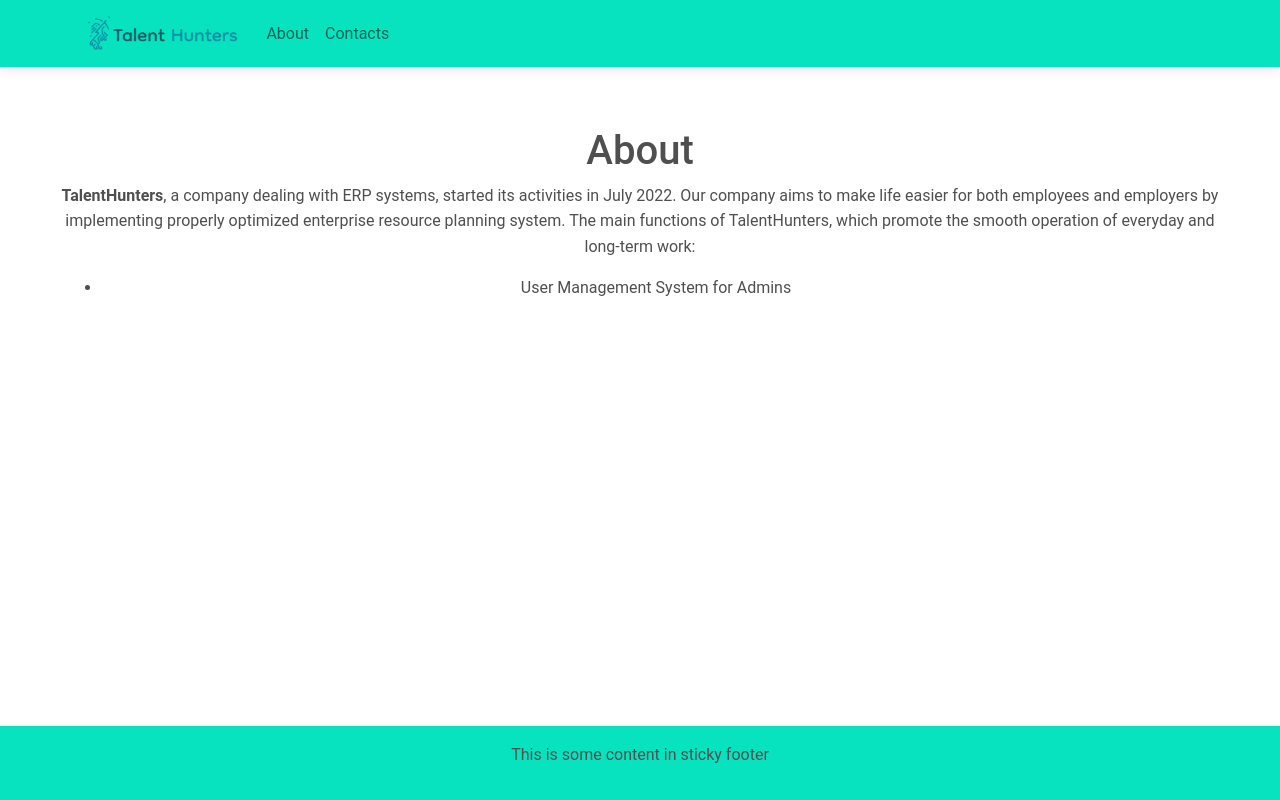
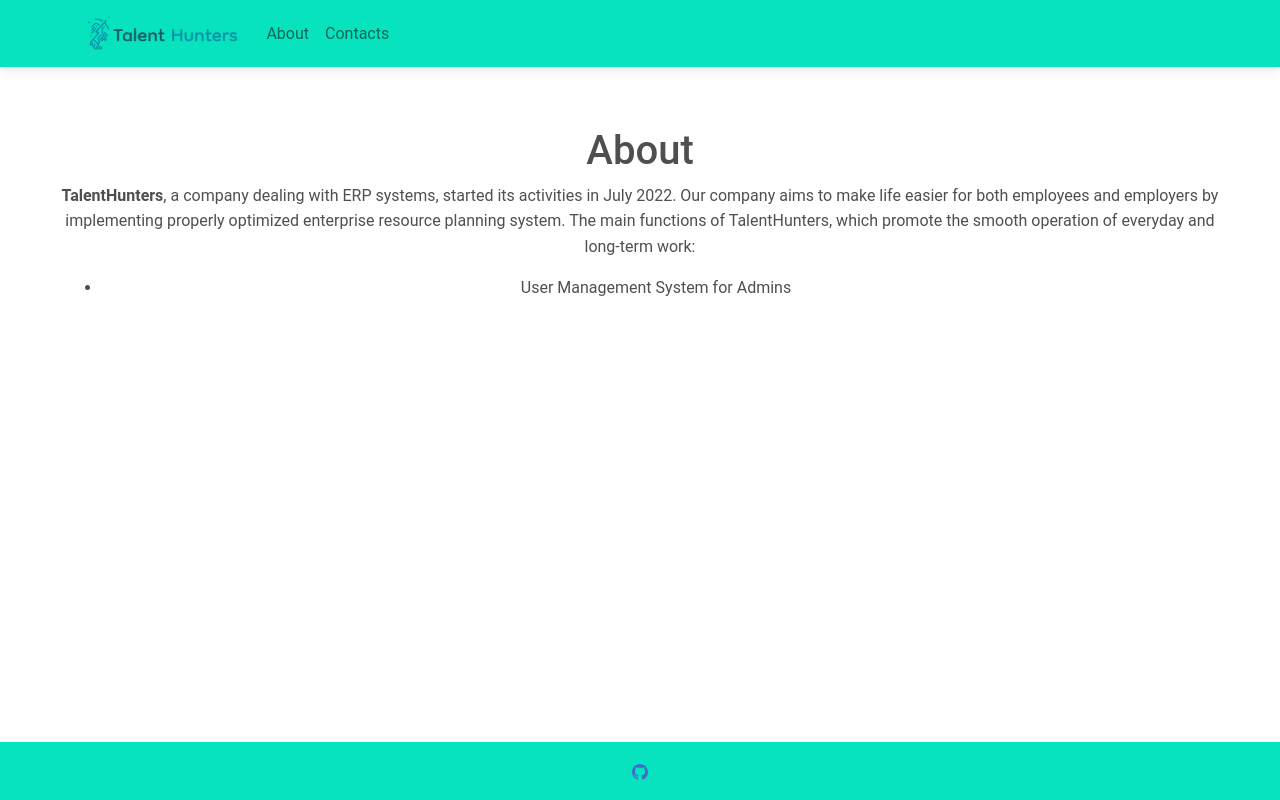
Before and after one commit to DevonCarswell/Talenthunters, a React (Create React App) app in the folder TalentHunters/frontend/: page /about in a window 1280 px wide. Built offline with nearby package versions, Linux system fonts and the light colour scheme.

Commit message:
rename functions to camelcase in frontend add icon to footer

```diff
--- a/TalentHunters/frontend/package.json
+++ b/TalentHunters/frontend/package.json
@@ -12,6 +12,7 @@
     "react": "^18.2.0",
     "react-bootstrap": "^2.7.0",
     "react-dom": "^18.2.0",
+    "react-icons": "^4.7.1",
     "react-router-dom": "^6.7.0",
     "react-scripts": "5.0.1",
     "web-vitals": "^2.1.4"
--- a/TalentHunters/frontend/src/App.css
+++ b/TalentHunters/frontend/src/App.css
@@ -75,6 +75,7 @@ div {
 }
 
 .footer{
+    display: flex;
     margin-top: 1rem;
     padding: 1rem;
     background-color:rgb(7, 227, 190);
--- a/TalentHunters/frontend/src/components/Footer.jsx
+++ b/TalentHunters/frontend/src/components/Footer.jsx
@@ -1,15 +1,13 @@
 import React from "react";
-// import {
-//     MDBFooter,
-//     MDBContainer,
-//     MDBIcon,
-//     MDBBtn
-// } from 'mdb-react-ui-kit';
+import { GoMarkGithub } from "react-icons/go";
+import { MdOutgoingMail } from "react-icons/md";
 
 const Footer = () => {
   return (
     <div className="footer">
-      <p>This is some content in sticky footer</p>
+      <a target="_blank" href="https://github.com/DevonCarswell">
+        <GoMarkGithub />
+      </a>
     </div>
   );
 };
--- a/TalentHunters/frontend/src/components/Table.jsx
+++ b/TalentHunters/frontend/src/components/Table.jsx
@@ -26,6 +26,8 @@ const Table = ({ data }) => {
     setOrderBy(header);
   };
 
+  console.log(data);
+
   return (
     <>
       {data.length ? (
@@ -43,9 +45,16 @@ const Table = ({ data }) => {
           <tbody>
             {tableData.map((tdata, index) => (
               <tr key={index}>
-                {Object.values(tdata).map((val, i) => (
-                  <td key={i}>{val}</td>
-                ))}
+                {Object.values(tdata).map((val, i) => {
+                  if (Object.prototype.toString.call(val) === "[object Date]") {
+                    return (
+                      <td key={i}>
+                        {new Date(val).toLocaleDateString("en-gb")}
+                      </td>
+                    );
+                  }
+                  return <td key={i}>{val}</td>;
+                })}
               </tr>
             ))}
           </tbody>
--- a/TalentHunters/frontend/src/pages/AddEmployee.js
+++ b/TalentHunters/frontend/src/pages/AddEmployee.js
@@ -14,7 +14,7 @@ const AddEmployee = () => {
     getRoles();
   }, []);
 
-  const adduser = () => {
+  const addUser = () => {
     const newUser = {
       Email: employeeData.email,
       HashedPassword: employeeData.password,
@@ -107,7 +107,7 @@ const AddEmployee = () => {
               ))}
             </select>
           </div>
-          <Button onClick={() => adduser()} text="Add User" /> <br />
+          <Button onClick={() => addUser()} text="Add User" /> <br />
           <br />
         </form>
       </div>
--- a/TalentHunters/frontend/src/pages/EmployeeManagement.js
+++ b/TalentHunters/frontend/src/pages/EmployeeManagement.js
@@ -22,7 +22,6 @@ const EmployeeManagement = () => {
     await userService.getUser(userId, setData);
   };
 
-  console.log(data);
   useEffect(() => {
     getUsers();
   }, [getUsers]);
```
Also changed, not shown: 1 other file (tests, documents, lock files or other folders).
